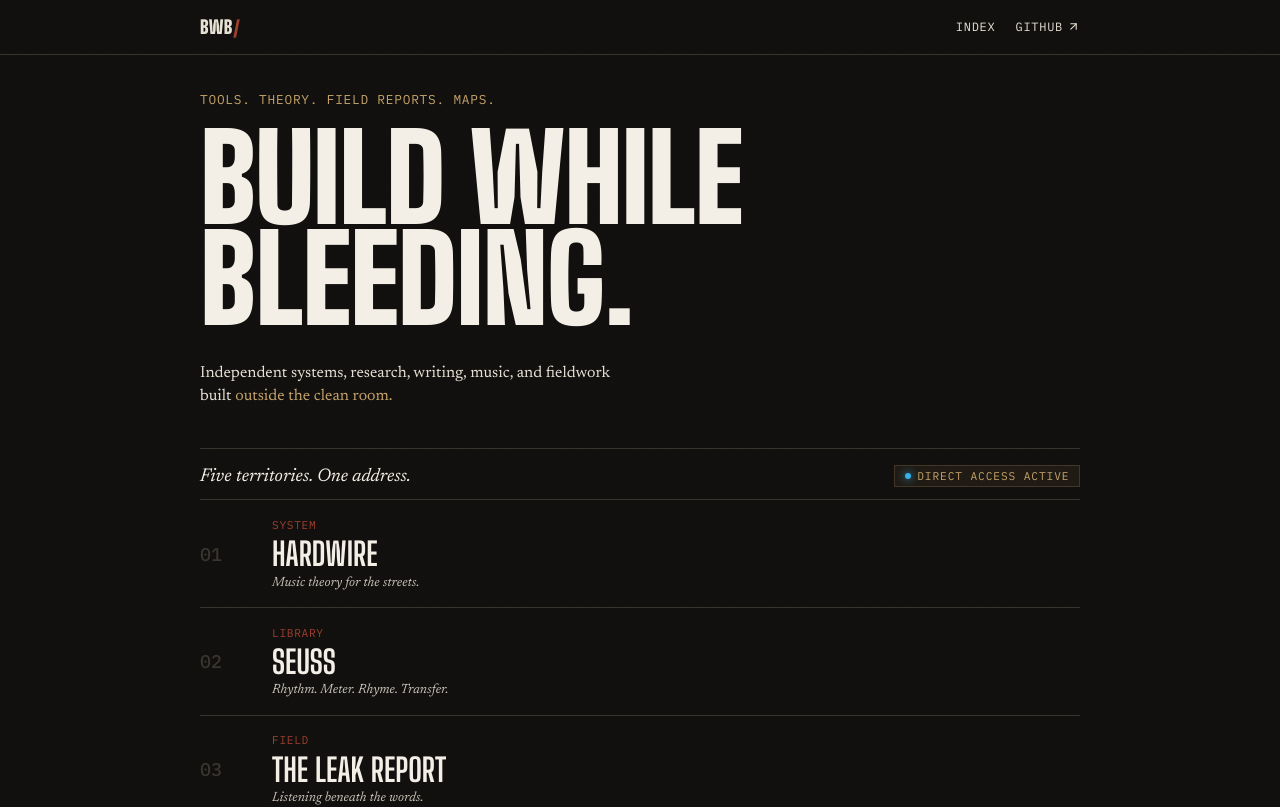
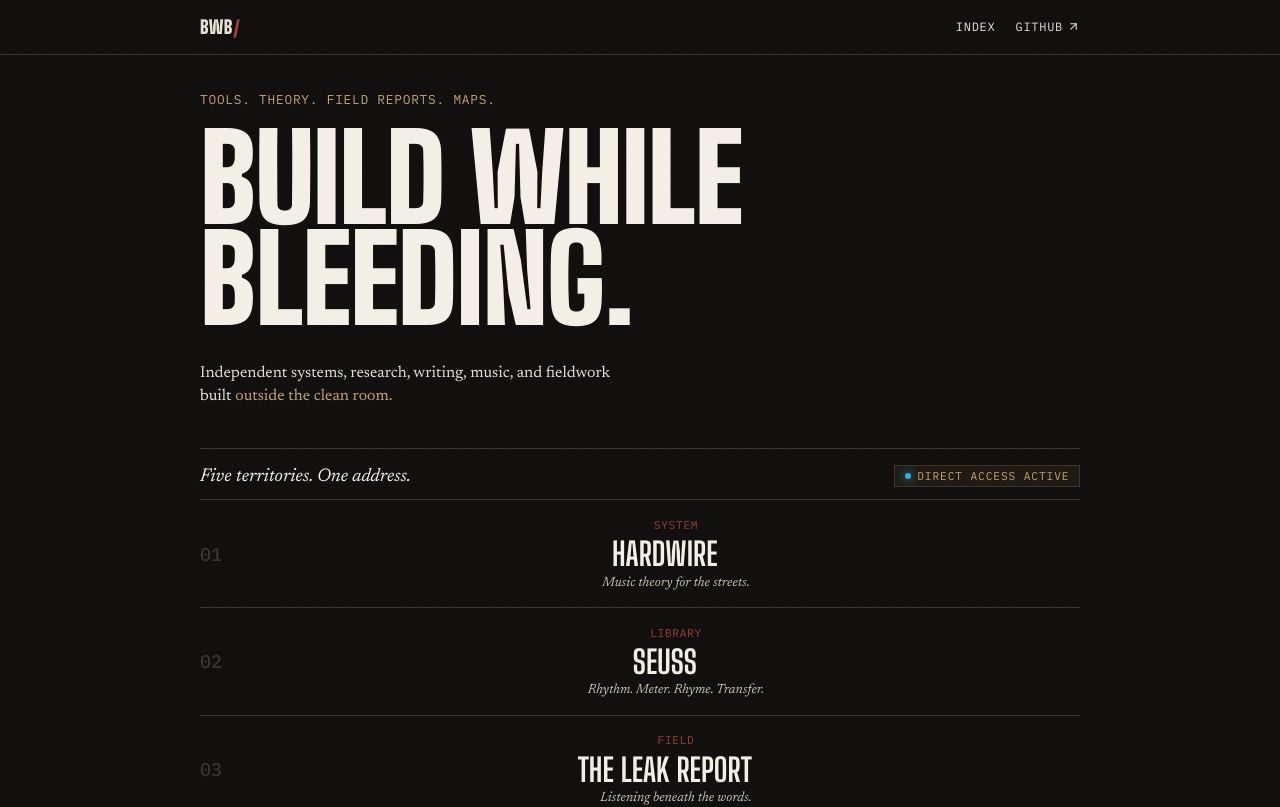
Before and after one commit to RyanrealAF/buildwhilebleeding, a React (Vite) app: page / in a window 1280 px wide. Shown: the top 807 px of the page. Built offline with nearby package versions, Linux system fonts and the light colour scheme.

Commit message:
Center project links and remove obsolete action styles

```diff
--- a/src/index.css
+++ b/src/index.css
@@ -65,7 +65,7 @@ nav a:hover{color:var(--bronze);border-color:var(--bronze)}
 @keyframes pulse{0%,100%{opacity:1}50%{opacity:.4}}
 
 .archive .entry{
-  display:grid;grid-template-columns:3rem 1fr auto;align-items:center;gap:1.5rem;
+  display:grid;grid-template-columns:3rem 1fr;align-items:center;gap:1.5rem;
   padding:1.1rem 0;border-top:1px solid var(--concrete);
   transition:background .2s;position:relative
 }
@@ -75,7 +75,7 @@ nav a:hover{color:var(--bronze);border-color:var(--bronze)}
 .entry .num{font-family:'IBM Plex Mono',monospace;font-size:1.15rem;color:var(--concrete);font-weight:500;transition:color .2s}
 .archive .entry:hover .num{color:var(--bronze)}
 
-.entry .body{display:block;text-decoration:none;cursor:pointer}
+.entry .body{display:block;text-decoration:none;cursor:pointer;text-align:center}
 .entry .body .cat{font-size:.7rem;text-transform:uppercase;color:var(--rust);display:block;margin-bottom:.2rem}
 .entry .body h2{
   font-family:'Big Shoulders Display',sans-serif;font-weight:700;text-transform:uppercase;
@@ -100,7 +100,6 @@ nav a:hover{color:var(--bronze);border-color:var(--bronze)}
 .action-btn.live-btn{border-color:var(--rust);color:var(--highlight);background:rgba(158,63,47,.15)}
 .action-btn.live-btn:hover{background:var(--rust);color:#fff}
 .action-btn.repo-btn{padding:.35rem .5rem}
-.entry .route{font-size:.75rem;color:var(--bronze);white-space:nowrap;opacity:.8;margin-left:.35rem}
 
 /* Modal dialog */
 .modal-backdrop{
@@ -146,7 +145,6 @@ footer .row{display:flex;justify-content:space-between;align-items:center;flex-w
 @media (max-width:640px){
   .archive .entry{grid-template-columns:1fr;gap:.8rem;padding:1.25rem 0}
   .entry .num{font-size:1.1rem}
-  .entry .actions{justify-self:start;flex-wrap:wrap}
   .entry .route{margin-left:0}
   .modal-actions{flex-direction:column}
   .cta-primary, .cta-secondary{width:100%}
```
